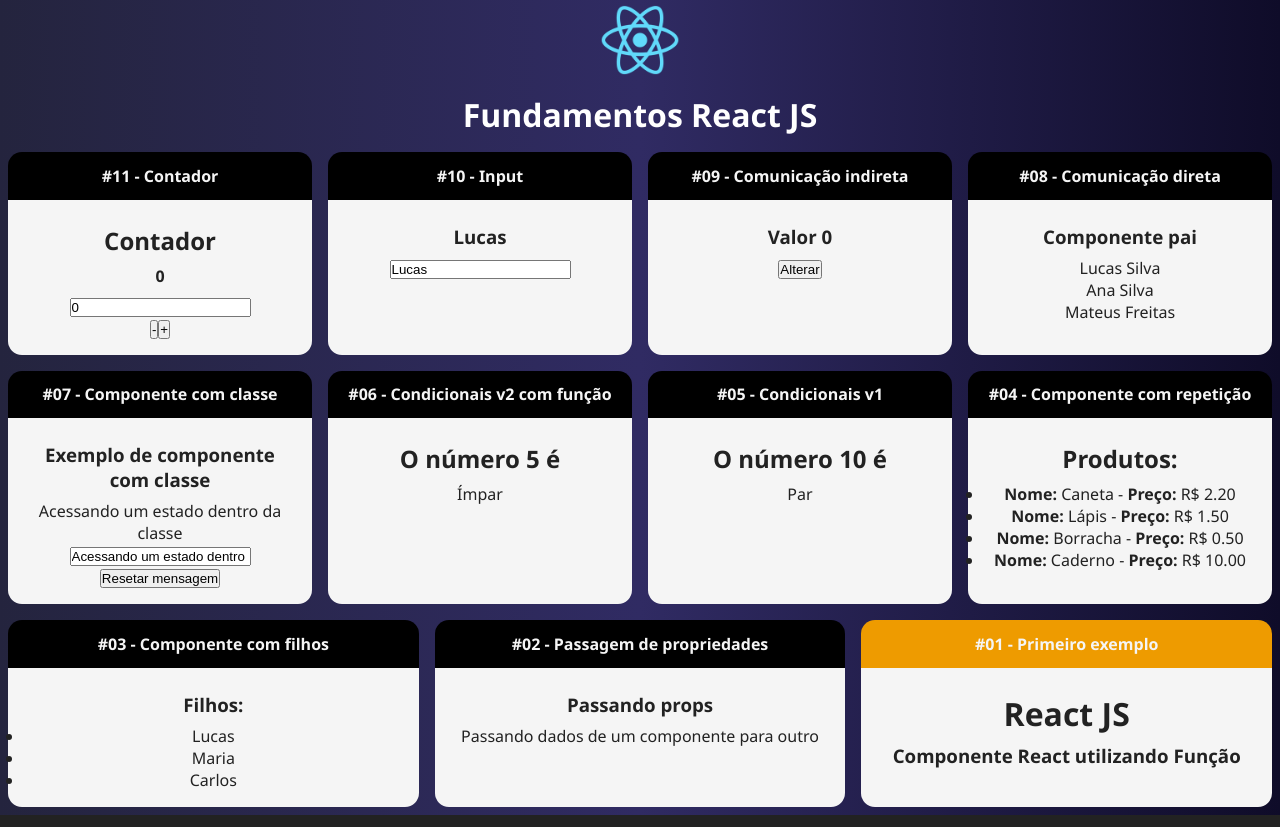
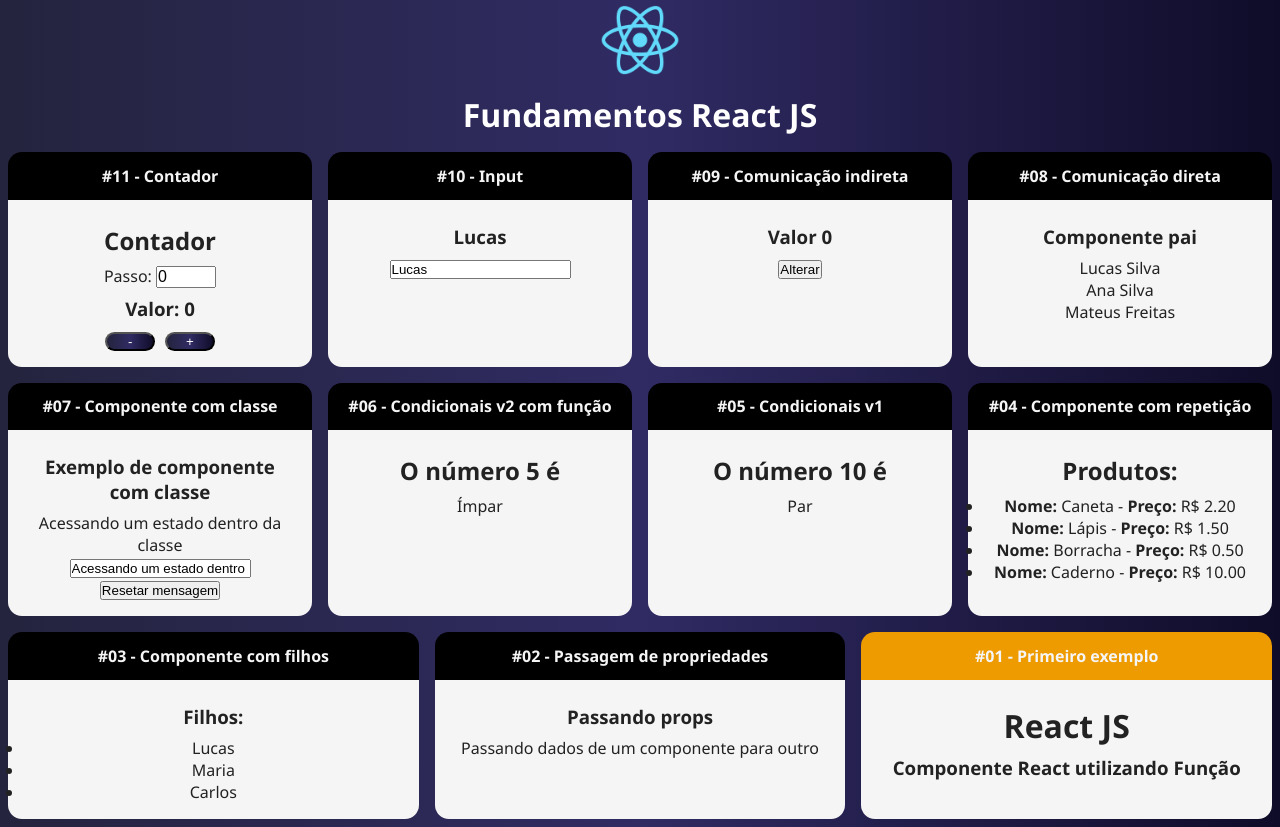
Before and after one commit to Lucas98Fernando/masterclass-cod3r-reactjs, a React (Create React App) app: page / in a window 1280 px wide. Built offline with nearby package versions, Linux system fonts and the light colour scheme.

Commit message:
Splitting the counter components

```diff
--- /dev/null
+++ b/src/components/counter/Buttons.jsx
@@ -0,0 +1,10 @@
+import React from "react";
+
+export default function Buttons(props) {
+  return (
+    <div>
+      <button onClick={props.onClickDec}>-</button>
+      <button onClick={props.onClickInc}>+</button>
+    </div>
+  );
+}
--- /dev/null
+++ b/src/components/counter/Counter.css
@@ -0,0 +1,14 @@
+.counter input {
+  font-size: 1rem;
+  width: 60px;
+}
+.counter button {
+  background: #0f0c29;
+  background: -webkit-linear-gradient(to right, #24243e, #302b63, #0f0c29);
+  background: linear-gradient(to right, #24243e, #302b63, #0f0c29);
+  color: #fff;
+  width: 50px;
+  margin: 0 0.3rem;
+  border-radius: 20px;
+  cursor: pointer;
+}
--- a/src/components/counter/Counter.jsx
+++ b/src/components/counter/Counter.jsx
@@ -1,34 +1,39 @@
 import React, { Component } from "react";
+import Display from "./Display";
+import StepForm from "./StepForm";
+import Buttons from "./Buttons";
+import "./Counter.css";
 
 export default class Counter extends Component {
   state = {
     counter: 0,
     step: 0,
   };
-  incrementCounter() {
+  incrementCounter = () => {
     this.setState({
-      counter: +this.state.counter + +this.state.step,
+      counter: this.state.counter + this.state.step,
     });
-  }
-  decrementCounter() {
+  };
+  decrementCounter = () => {
     this.setState({
-      counter: +this.state.counter - +this.state.step,
+      counter: this.state.counter - this.state.step,
     });
-  }
+  };
+  changeStep = (newStep) => {
+    this.setState({
+      step: newStep,
+    });
+  };
   render() {
     return (
-      <div>
+      <div className="counter">
         <h2>Contador</h2>
-        <h4>{this.state.counter}</h4>
-        <input
-          type="text"
-          value={this.state.step}
-          onChange={(e) => this.setState({ step: e.target.value })}
+        <StepForm step={this.state.step} onStepChange={this.changeStep} />
+        <Display counter={this.state.counter} />
+        <Buttons
+          onClickInc={this.incrementCounter}
+          onClickDec={this.decrementCounter}
         />
-        <div>
-          <button onClick={() => this.decrementCounter()}>-</button>
-          <button onClick={() => this.incrementCounter()}>+</button>
-        </div>
       </div>
     );
   }
--- /dev/null
+++ b/src/components/counter/Display.jsx
@@ -0,0 +1,9 @@
+import React from "react";
+
+export default function Buttons(props) {
+  return (
+    <>
+      <h3>Valor: {props.counter}</h3>
+    </>
+  );
+}
--- /dev/null
+++ b/src/components/counter/StepForm.jsx
@@ -0,0 +1,15 @@
+import React from "react";
+
+export default function stepForm(props) {
+  return (
+    <div>
+      <label htmlFor="stepInput">Passo: </label>
+      <input
+        id="stepInput"
+        type="number"
+        value={props.step}
+        onChange={(e) => props.onStepChange(+e.target.value)}
+      />
+    </div>
+  );
+}
```
